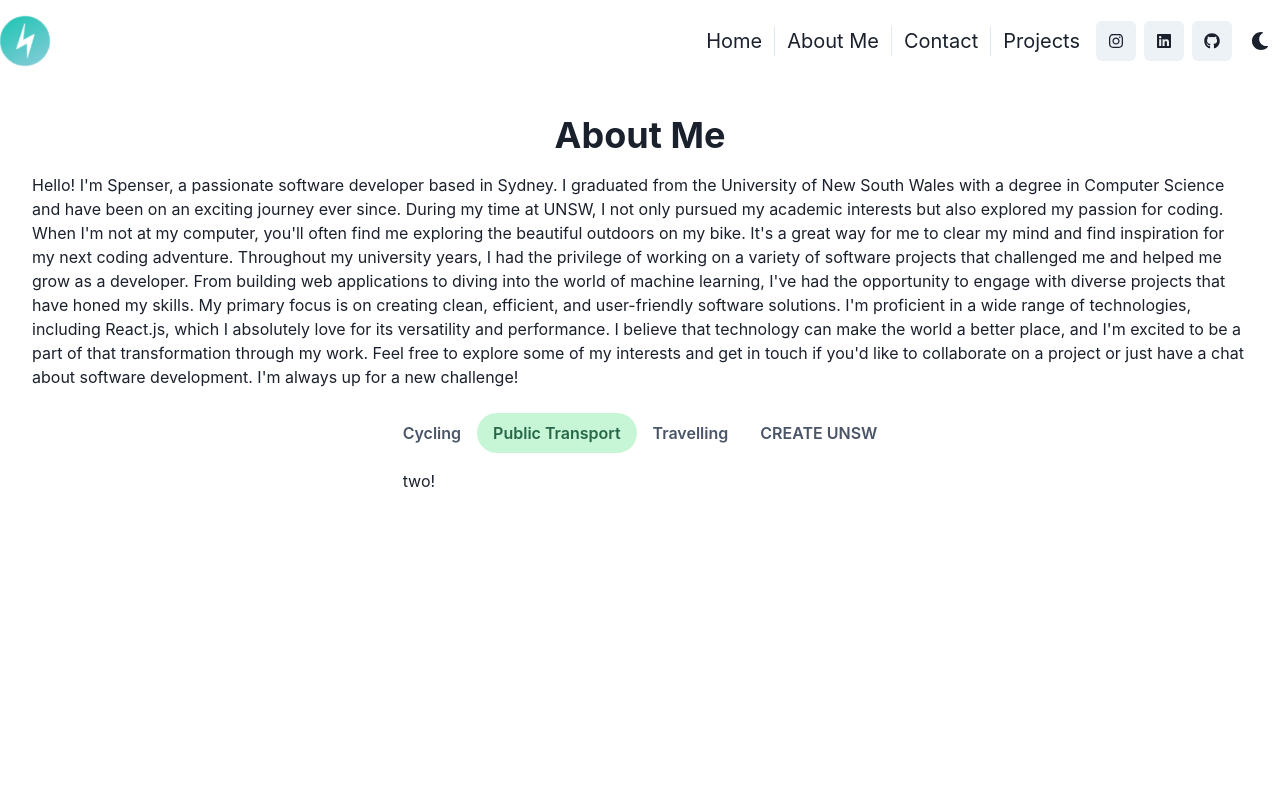
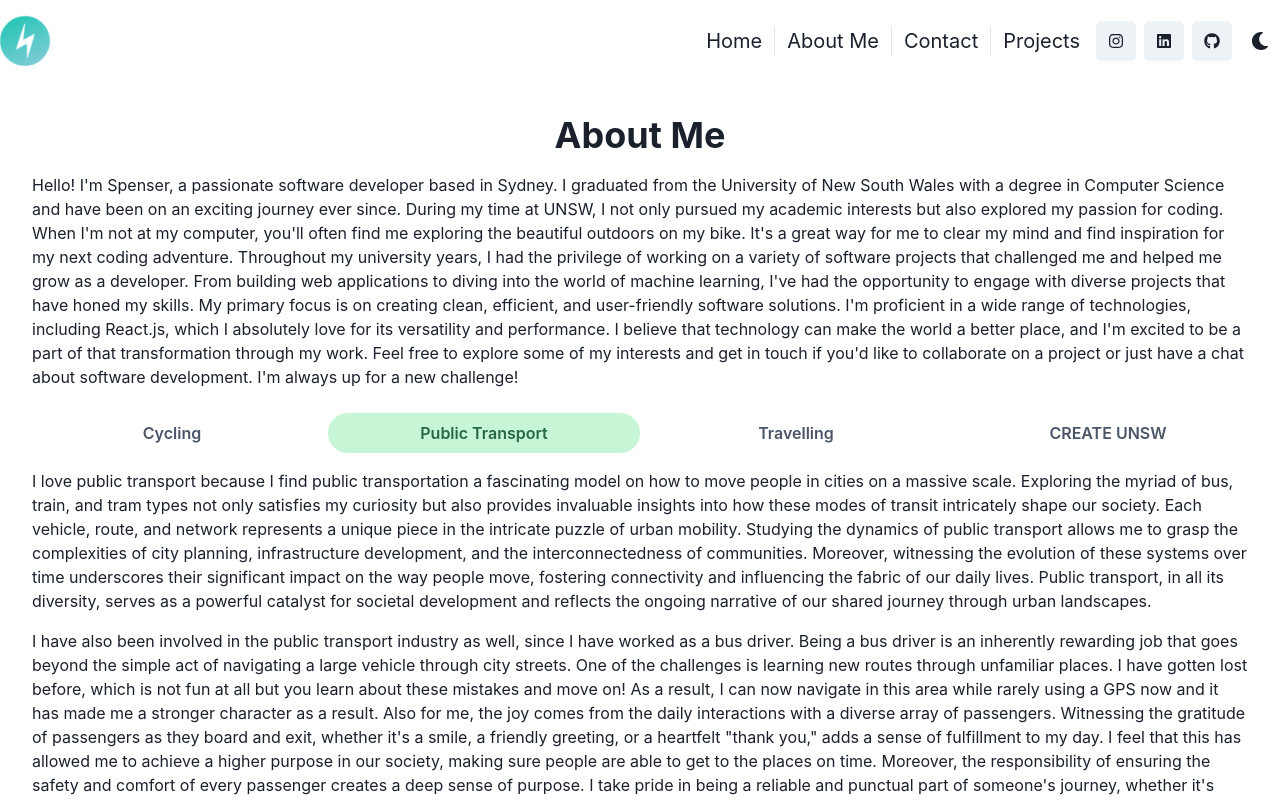
Before and after one commit to davo1233/portfolio-website, a React (Create React App) app in the folder my-app/: page /about in a window 1280 px wide. Both pictures are taken after a click on the tab "Public Transport". Built offline with nearby package versions, Linux system fonts and the light colour scheme.

Commit message:
updated about page

```diff
--- a/my-app/src/pages/About.jsx
+++ b/my-app/src/pages/About.jsx
@@ -19,8 +19,8 @@ const About = () => {
           or just have a chat about software development. I'm always up for a new challenge!
         </Text>
       </Box>
-      <Flex  direction ='column' align = 'center'>
-        <Tabs variant='soft-rounded' colorScheme='green'>
+      <Flex  direction ='column'>
+        <Tabs variant='soft-rounded' colorScheme='green' align = 'start' isFitted width = '100%'>
           <TabList>
             <Tab>Cycling</Tab>
             <Tab>Public Transport</Tab>
@@ -29,6 +29,7 @@ const About = () => {
           </TabList>
           <TabPanels>
             <TabPanel flex = '2'>
+              {/* This is the section about cycling */}
               <Image src="cycling-image.jpg" alt="Cycling" mb={4} />
               <Text>
                 Cycling has always been more than just a hobby for me; it's a journey of exploration and self-discovery. One of my most memorable cycling adventures was the Sydney to Newcastle bike ride.
@@ -39,18 +40,69 @@ const About = () => {
                 Whether it was a cozy café in a small town or a breathtaking lookout point, every stop added a new dimension to my cycling experience.
               </Text>
               <Text mt={4}>
-                This journey allowed me to connect with nature, meet fellow cycling enthusiasts, and challenge my own limits.
-                I've also participated in other cycling events, each contributing to my love for this invigorating and fulfilling activity.
+                This journey allowed me to connect with nature, meet fellow cycling enthusiasts, and challenge my own limits, contributing to my love for this invigorating and fulfilling activity.
               </Text>
             </TabPanel>
+            {/* This is the section about public transport */}
             <TabPanel flex = '2'>
-              <p>two!</p>
+              <Text>
+              I love public transport because I find public transportation a fascinating model on how to move people in cities on a massive scale.
+              Exploring the myriad of bus, train, and tram types not only satisfies my curiosity but also provides invaluable insights into how these modes of transit intricately shape our society.
+              Each vehicle, route, and network represents a unique piece in the intricate puzzle of urban mobility. Studying the dynamics of public transport allows me to grasp the complexities of city planning,
+              infrastructure development, and the interconnectedness of communities. Moreover, witnessing the evolution of these systems over time underscores their significant impact on the way people move,
+              fostering connectivity and influencing the fabric of our daily lives. Public transport, in all its diversity, serves as a powerful catalyst for societal development and reflects the ongoing narrative
+              of our shared journey through urban landscapes.
+              </Text>
+
+              <Text  mt = {4}>
+
+                I have also been involved in the public transport industry as well, since I have worked as a bus driver.
+                Being a bus driver is an inherently rewarding job that goes beyond the simple act of navigating a large vehicle through city streets. One of the challenges is learning new routes through unfamiliar places.
+                I have gotten lost before, which is not fun at all but you learn about these mistakes and move on! As a result, I can now navigate in this area while rarely using a GPS now and it has made me a stronger character as a result.
+                Also for me, the joy comes from the daily interactions with a diverse array of passengers. Witnessing the gratitude of passengers as they board and exit,
+                whether it's a smile, a friendly greeting, or a heartfelt "thank you," adds a sense of fulfillment to my day. I feel that this has allowed me to achieve a higher purpose in our society,
+                making sure people are able to get to the places on time.  Moreover, the responsibility of ensuring the safety and comfort of every passenger creates a deep sense of purpose.
+                I take pride in being a reliable and punctual part of someone's journey, whether it's their daily commute or a special trip.
+                The ever-changing scenery outside my window and the camaraderie among colleagues further enrich the experience. In essence, being a bus driver is about more than just driving;
+                it's about contributing to the community, fostering connections, and finding satisfaction in the small moments that make a big difference.
+              </Text>
             </TabPanel>
+            {/* This is the section about travelling */}
             <TabPanel flex = '2'>
-              <p>three!</p>
+              <Text>
+                My passion for traveling is a lifelong affair ever since I was a kid when my parents first brought me to China! It has been something that has taken me to diverse landscapes and cultures, both within Australia and around the world.
+                Exploring every Australian state has been a personal quest, venturing into the heart of the Outback with awe-inspiring visits to Alice Springs and the unique underground town of Coober Pedy.
+                The vast and remote expanses, such as the scorching Kalbarri in Western Australia, offered a unique challenge and a chance to experience the raw beauty of the Australian wilderness.
+              </Text>
+              <Text mt={4}>
+                Beyond the borders of Australia, my wanderlust has led me to countries across Europe and Asia, each leaving an indelible mark on my travelogue. The historic charm of European cities,
+                the breathtaking landscapes of the Swiss Alps, and the cultural richness of Asia have broadened my perspective and deepened my appreciation for the diversity our world offers.
+              </Text>
+              <Text mt={4}>
+                Traversing these varied terrains has not only gifted me with unforgettable memories but has also fostered a deeper understanding of the interconnectedness of our global community.
+                Whether it's navigating bustling Asian markets, savouring European cuisines, or embracing the vastness of the Australian Outback, each journey has been a tapestry of experiences that have enriched my life
+                and fueled my love for exploration.
+              </Text>
             </TabPanel >
+            {/*  This is the section about CREATE  */}
             <TabPanel flex = '2'>
-              <p>four!</p>
+              <Text>
+                During my tenure as the Sales Director at CREATE UNSW, I took on the exciting challenge of revolutionizing our inventory management and spearheading the development of a brand-new e-commerce platform.
+                Faced with the task of overhauling our existing systems, I opted for a ground-up approach, choosing OpenCart as the foundation for our innovative solution. This endeavor involved designing, implementing, and optimizing the platform to ensure seamless operations and enhanced user experiences.
+              </Text>
+              <Text mt={4}>
+                One of the highlights of my role was the establishment and management of a weekly pop-up sales stall, a venture initiated entirely from scratch. From conceptualization to execution,
+                I navigated every stage of the process, from selecting merchandise to orchestrating the layout and driving sales strategies. This hands-on experience not only honed my leadership skills but also provided invaluable insights into effective management practices.
+              </Text>
+              <Text mt={4}>
+                Navigating the complexities of inventory management and e-commerce development demanded a strategic mindset and proactive problem-solving. Overcoming these challenges not only streamlined
+                our operations but also positioned CREATE UNSW as a tech-savvy and forward-thinking organization.
+              </Text>
+              <Text mt={4}>
+                This multifaceted role allowed me to merge my passion for technology with my leadership prowess, fostering an environment of innovation and efficiency within the organization.
+                It was a journey that not only contributed to the growth of CREATE UNSW but also served as a testament to the rewarding nature of tackling challenges head-on in the realms of leadership and management.
+              </Text>
+
             </TabPanel>
           </TabPanels>
         </Tabs>
```
